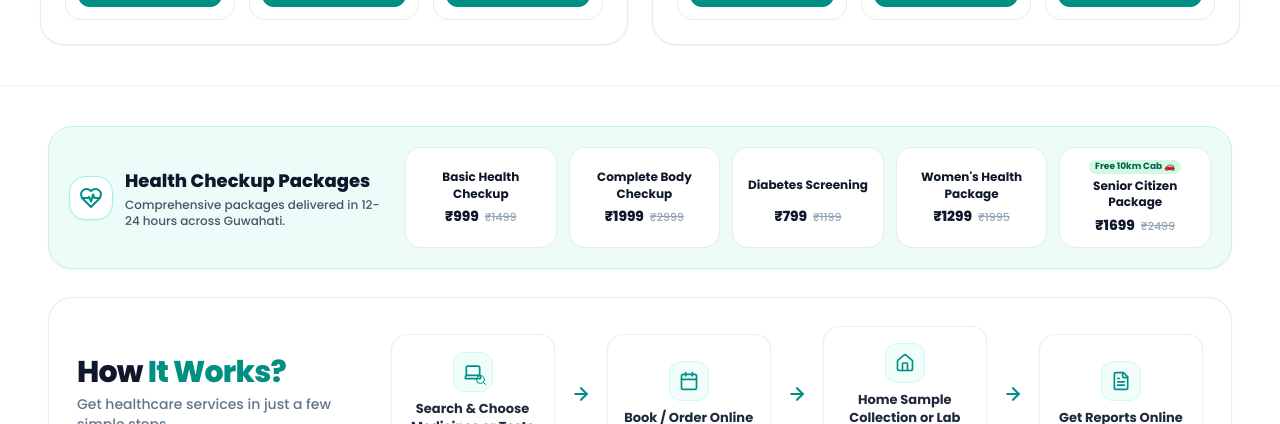
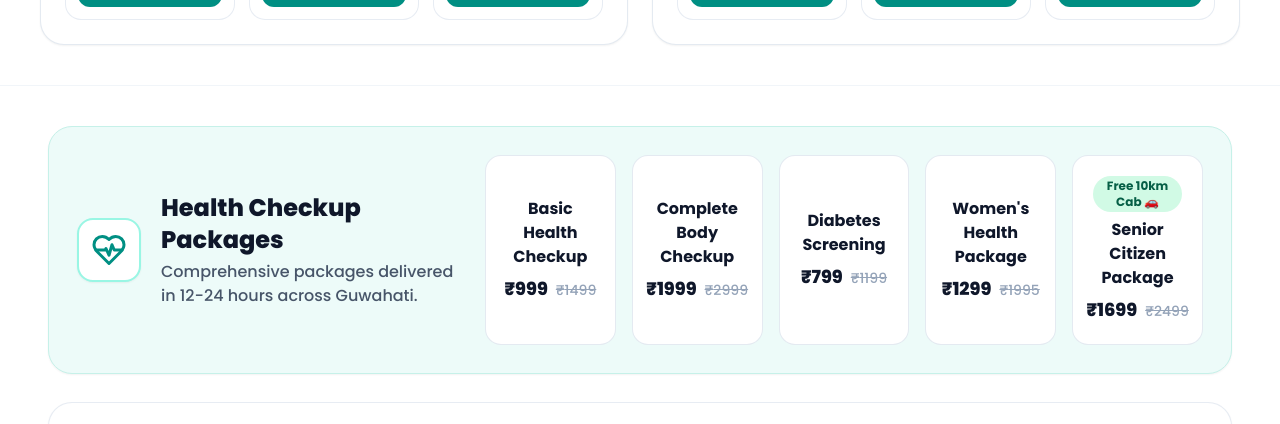
Before and after one commit to Ajayendra30/ZESTMED, a React (Vite) app: page / in a window 1280 px wide. Shown: the part 1120-1544 px from the top of the page. Built offline with nearby package versions, Linux system fonts and the light colour scheme.

Commit message:
Increase icon, box, and text sizes for Health Checkup Packages section on Home page

```diff
--- a/src/components/HomeFeaturesOverview.jsx
+++ b/src/components/HomeFeaturesOverview.jsx
@@ -100,26 +100,26 @@ export default function HomeFeaturesOverview({ onSelectPackage, onOpenSeniorPick
         {/* =========================================================================
             ROW 1: HEALTH CHECKUP PACKAGES HORIZONTAL STRIP
             ========================================================================= */}
-        <div className="bg-[#EDFBF9] border border-[#C6F1E9] rounded-3xl p-4 sm:p-5 flex flex-col lg:flex-row lg:items-center justify-between gap-4 shadow-xs">
+        <div className="bg-[#EDFBF9] border border-[#C6F1E9] rounded-3xl p-5 sm:p-6 lg:p-7 flex flex-col lg:flex-row lg:items-center justify-between gap-5 sm:gap-6 shadow-sm">
           {/* Left Title Block */}
-          <div className="flex items-center gap-3 shrink-0 lg:max-w-xs">
-            <div className="w-11 h-11 rounded-2xl bg-white text-[#008F83] border border-teal-200 flex items-center justify-center shadow-xs shrink-0">
-              <HeartPulse className="w-6 h-6 text-[#008F83]" />
+          <div className="flex items-center gap-4 sm:gap-5 shrink-0 lg:max-w-sm">
+            <div className="w-14 h-14 sm:w-16 sm:h-16 rounded-2xl bg-white text-[#008F83] border-2 border-teal-200 flex items-center justify-center shadow-xs shrink-0">
+              <HeartPulse className="w-8 h-8 sm:w-9 sm:h-9 text-[#008F83]" />
             </div>
             <div>
               <div className="flex items-center gap-2">
-                <h3 className="text-base sm:text-lg font-black text-slate-900 leading-tight">
+                <h3 className="text-lg sm:text-xl md:text-2xl font-black text-slate-900 leading-tight">
                   Health Checkup Packages
                 </h3>
               </div>
-              <p className="text-xs text-slate-600 font-medium mt-0.5">
+              <p className="text-sm sm:text-base text-slate-600 font-medium mt-1 leading-relaxed">
                 Comprehensive packages delivered in 12-24 hours across Guwahati.
               </p>
             </div>
           </div>
 
           {/* Right 5 Package Cards */}
-          <div className="grid grid-cols-2 sm:grid-cols-3 lg:grid-cols-5 gap-2.5 sm:gap-3 flex-1">
+          <div className="grid grid-cols-2 sm:grid-cols-3 lg:grid-cols-5 gap-3 sm:gap-4 flex-1">
             {checkupPackages.map((pkg, idx) => (
               <div
                 key={pkg.id}
@@ -130,23 +130,23 @@ export default function HomeFeaturesOverview({ onSelectPackage, onOpenSeniorPick
                     onSelectPackage(pkg);
                   }
                 }}
-                className={`bg-white rounded-2xl border border-slate-200/80 p-3 text-center flex flex-col justify-center items-center hover:shadow-md hover:border-[#008F83]/50 transition cursor-pointer group ${
+                className={`bg-white rounded-2xl border border-slate-200/90 p-4 sm:p-5 min-h-[120px] sm:min-h-[135px] text-center flex flex-col justify-center items-center hover:shadow-lg hover:border-[#008F83]/60 transition cursor-pointer group ${
                   idx === checkupPackages.length - 1 ? 'col-span-2 sm:col-span-1' : ''
                 }`}
               >
                 {pkg.hasFreeCab && (
-                  <span className="text-[9px] font-bold bg-emerald-100 text-emerald-800 px-1.5 py-0.2 rounded-full mb-1">
+                  <span className="text-[11px] sm:text-xs font-bold bg-emerald-100 text-emerald-800 px-2.5 py-0.5 rounded-full mb-1.5">
                     Free 10km Cab 🚗
                   </span>
                 )}
-                <h4 className="text-xs font-bold text-slate-900 group-hover:text-[#008F83] transition leading-snug min-h-[32px] flex items-center justify-center text-center">
+                <h4 className="text-sm sm:text-base font-bold text-slate-900 group-hover:text-[#008F83] transition leading-snug min-h-[44px] flex items-center justify-center text-center">
                   {pkg.name}
                 </h4>
-                <div className="flex items-baseline gap-1.5 mt-1">
-                  <span className="font-black text-xs sm:text-sm text-slate-900">
+                <div className="flex items-baseline gap-2 mt-1.5">
+                  <span className="font-black text-base sm:text-lg text-slate-900">
                     ₹{pkg.price}
                   </span>
-                  <span className="line-through text-[11px] text-slate-400 font-medium">
+                  <span className="line-through text-xs sm:text-sm text-slate-400 font-medium">
                     ₹{pkg.mrp}
                   </span>
                 </div>
```
